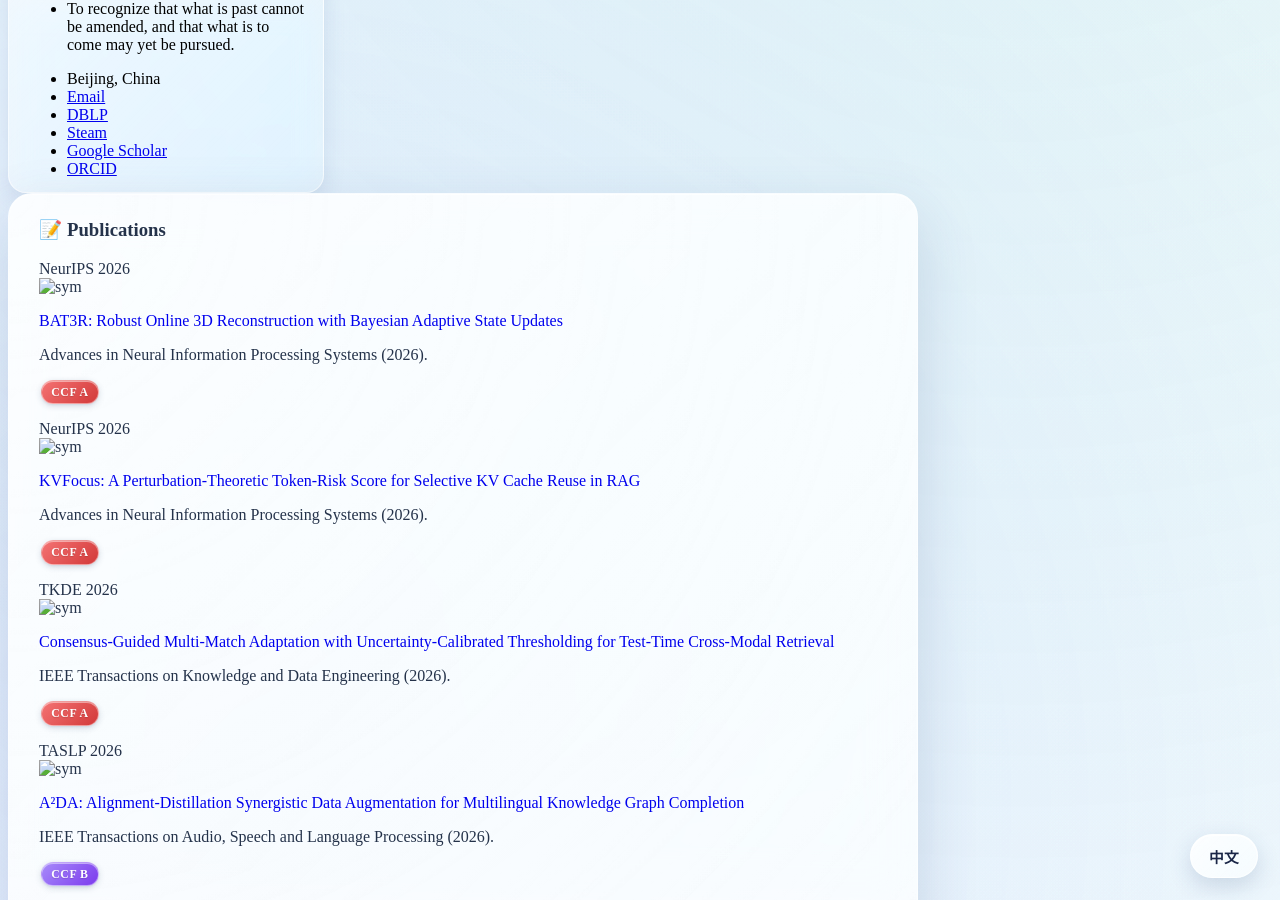
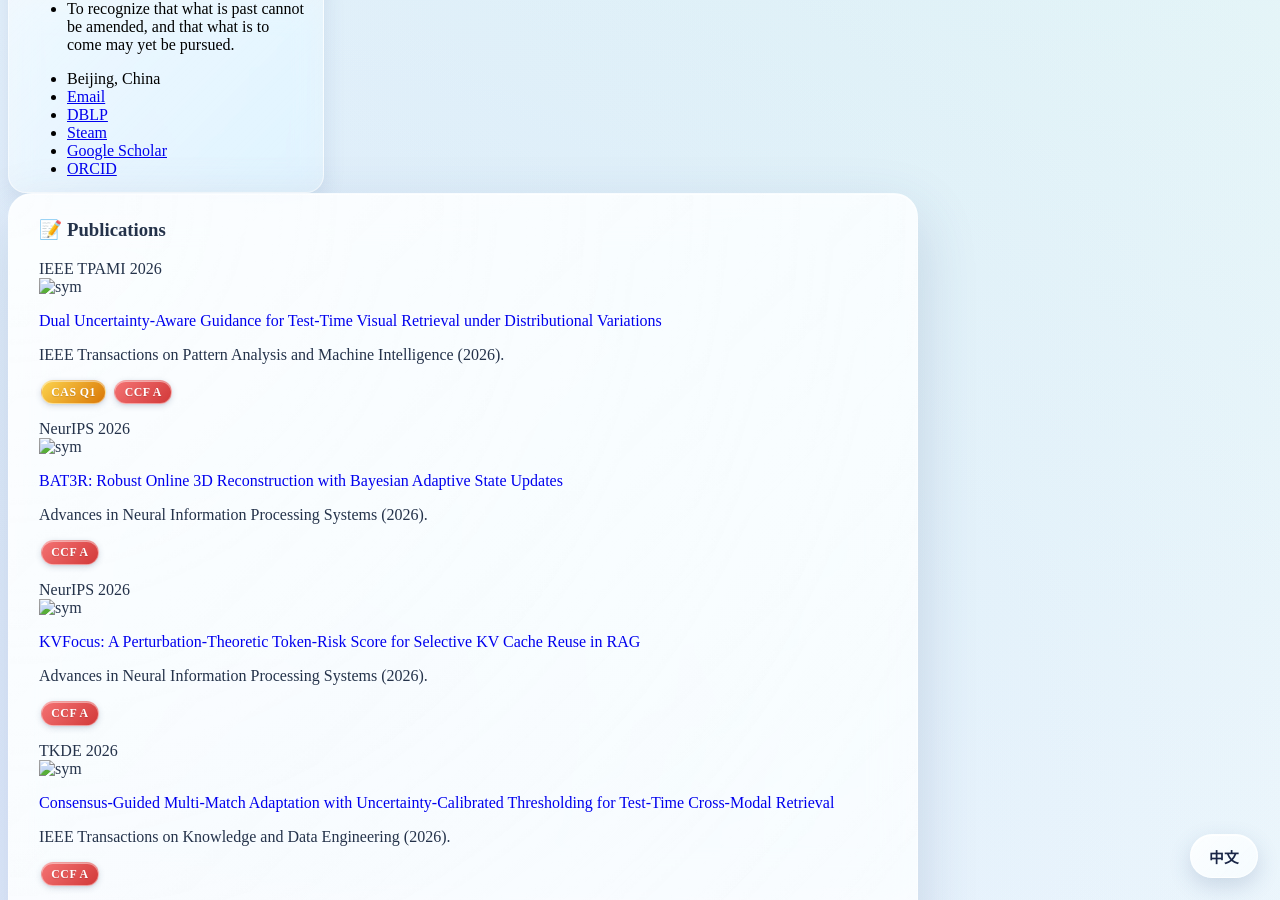
Before and after one commit to heyuanpengpku/heyuanpeng.github.io, a Jekyll site: the page built from _pages/includes/pub.md, in a window 1280 px wide and 900 px high, scrolled down 497 px. Built offline with Jekyll 4.4.1, drawn with Linux system fonts in a browser that asks for light colours; our own code applies the rules of GitHub Pages for plain Markdown files.

Commit message:
pub: add IEEE TPAMI 2026 Dual Uncertainty-Aware Guidance paper

```diff
--- a/_pages/includes/pub.md
+++ b/_pages/includes/pub.md
@@ -1,6 +1,19 @@
 <div class="art-box-glass" markdown="1">
 
 <h1 id="publications"><span class="lang-en">📝 Publications</span><span class="lang-zh">📝 学术论文</span></h1>
+
+<div class='paper-box'><div class='paper-box-image'><div><div class="badge">IEEE TPAMI 2026</div><img src='images/covers/2026-tpami-hyp.jpg' alt="sym" width="100%"></div></div>
+<div class='paper-box-text' markdown="1">
+
+[Dual Uncertainty-Aware Guidance for Test-Time Visual Retrieval under Distributional Variations](#)
+
+IEEE Transactions on Pattern Analysis and Machine Intelligence (2026).
+
+<span class="hyp-pill casq-1">CAS Q1</span>
+<span class="hyp-pill ccf-a">CCF A</span>
+
+</div>
+</div>
 
 <div class='paper-box'><div class='paper-box-image'><div><div class="badge">NeurIPS 2026</div><img src='images/covers/2026-neurips-bat3r-hyp.jpg' alt="sym" width="100%"></div></div>
 <div class='paper-box-text' markdown="1">
```
Also changed, not shown: images/covers/2026-tpami-hyp.jpg (added).
